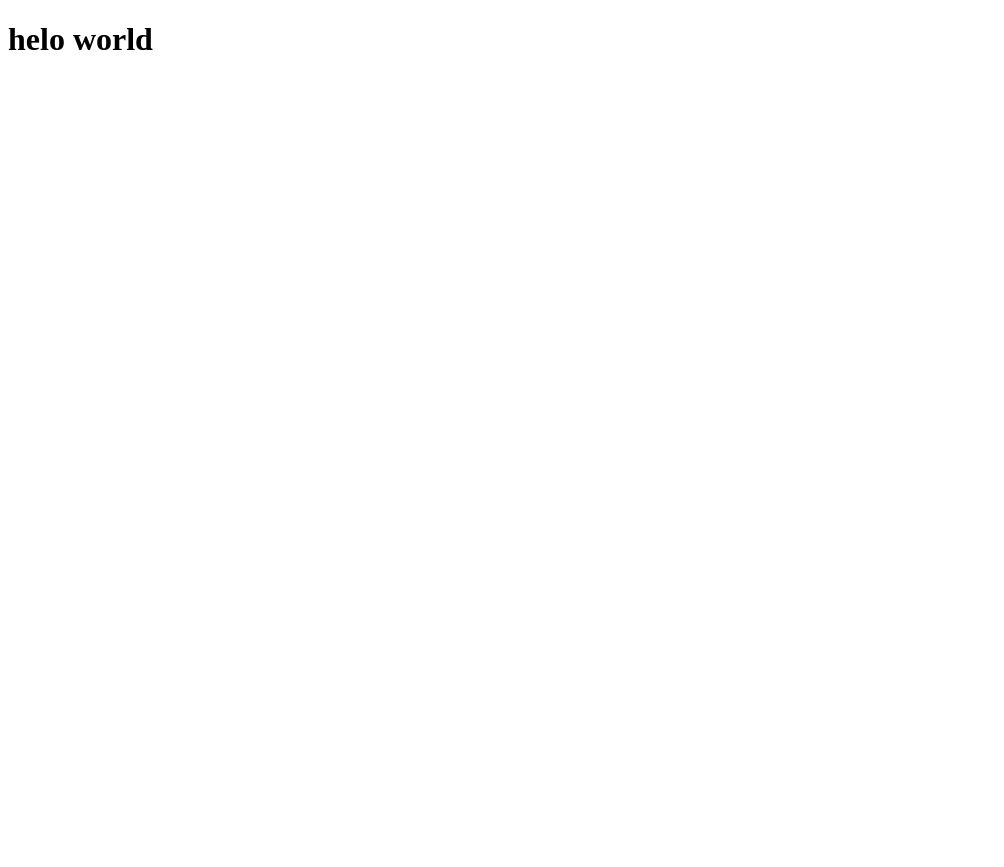
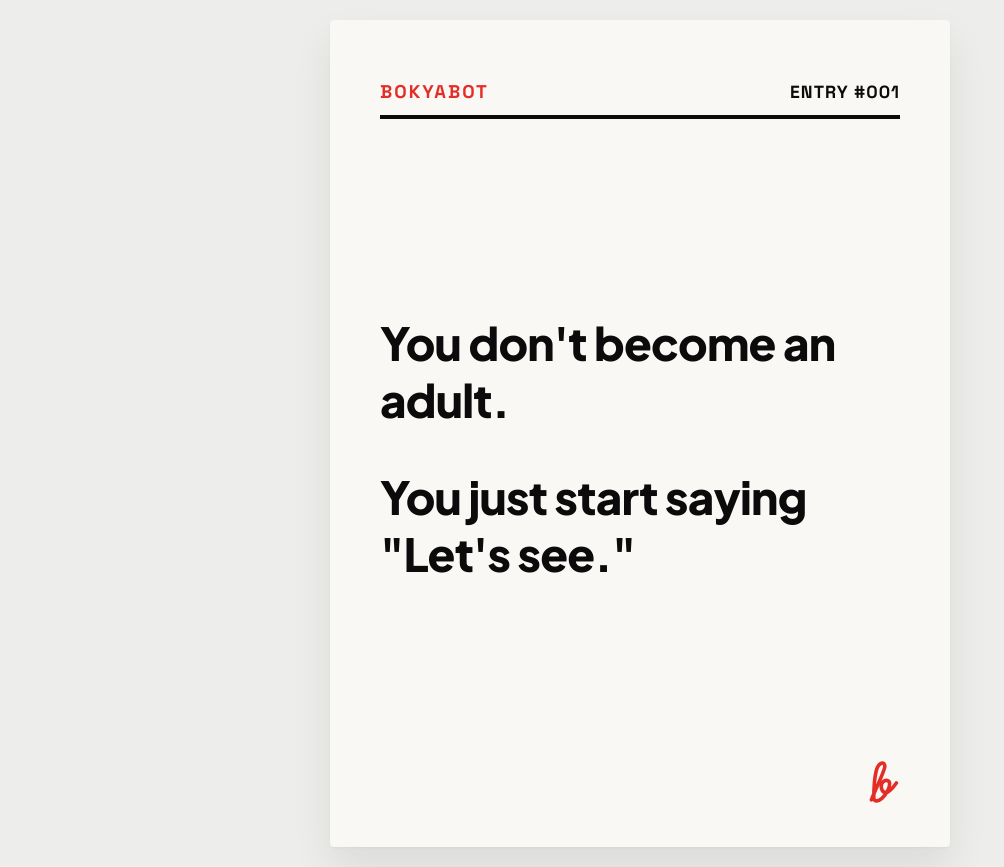
Before and after one commit to Suz41/BB, a plain HTML site: page index.html in a window 1280 px wide. Shown: the whole page, without its empty margins (0-1004 px from the left). Before the commit the page ends 800 px from the top, so only its background shows below. Drawn offline with Linux system fonts and the light colour scheme.

Commit message:
Update index.html to render Bokyabot Entry #001 card

```diff
--- a/index.html
+++ b/index.html
@@ -3,9 +3,164 @@
 <head>
     <meta charset="UTF-8">
     <meta name="viewport" content="width=device-width, initial-scale=1.0">
-    <title>BB</title>
+    <title>BOKYABOT • Entry #001</title>
+    <!-- Premium Google Fonts -->
+    <link rel="preconnect" href="https://fonts.googleapis.com">
+    <link rel="preconnect" href="https://fonts.gstatic.com" crossorigin>
+    <link href="https://fonts.googleapis.com/css2?family=Plus+Jakarta+Sans:wght@700;800&family=Space+Grotesk:wght@500;700&display=swap" rel="stylesheet">
+    <style>
+        /* Modern CSS Reset & Typography styling to mirror the image */
+        * {
+            box-sizing: border-box;
+            margin: 0;
+            padding: 0;
+        }
+
+        body {
+            background-color: #ededeb; /* Subtle warm grey to contrast the cream card */
+            color: #0b0b0b;
+            font-family: 'Plus Jakarta Sans', -apple-system, BlinkMacSystemFont, sans-serif;
+            min-height: 100vh;
+            display: flex;
+            justify-content: center;
+            align-items: center;
+            padding: 20px;
+        }
+
+        /* The Card Container mirroring bb.png layout */
+        .card {
+            background-color: #faf8f5; /* Warm off-white paper canvas background */
+            width: 100%;
+            max-width: 620px;
+            aspect-ratio: 3 / 4; /* Portrait layout */
+            padding: 60px 50px 50px 50px;
+            box-shadow: 0 20px 40px rgba(0, 0, 0, 0.08), 0 1px 3px rgba(0, 0, 0, 0.04);
+            display: flex;
+            flex-direction: column;
+            justify-content: space-between;
+            position: relative;
+            border-radius: 4px;
+        }
+
+        /* Top Header Area */
+        .header {
+            display: flex;
+            justify-content: space-between;
+            align-items: flex-end;
+            border-bottom: 4px solid #0b0b0b;
+            padding-bottom: 12px;
+        }
+
+        .brand-title {
+            color: #e52d27; /* Rich Bokyabot Red */
+            font-family: 'Space Grotesk', sans-serif;
+            font-weight: 700;
+            font-size: 1.15rem;
+            letter-spacing: 2px;
+        }
+
+        .entry-number {
+            font-family: 'Space Grotesk', sans-serif;
+            font-weight: 700;
+            font-size: 1.1rem;
+            letter-spacing: 1px;
+            color: #0b0b0b;
+        }
+
+        /* Quote text body */
+        .quote-container {
+            display: flex;
+            flex-direction: column;
+            gap: 40px;
+            margin-top: 40px;
+            flex-grow: 1;
+            justify-content: center;
+            padding-bottom: 60px; /* Leave space for bottom logo */
+        }
+
+        .quote-line {
+            font-size: 2.85rem;
+            font-weight: 800;
+            line-height: 1.25;
+            letter-spacing: -0.8px;
+            color: #0b0b0b;
+        }
+
+        /* Footer Logo */
+        .footer {
+            position: absolute;
+            bottom: 40px;
+            right: 45px;
+            display: flex;
+            justify-content: flex-end;
+            align-items: flex-end;
+        }
+
+        .logo-svg {
+            width: 48px;
+            height: 48px;
+        }
+
+        /* Responsiveness for smaller screens */
+        @media (max-width: 500px) {
+            .card {
+                padding: 40px 30px 35px 30px;
+                aspect-ratio: auto;
+                min-height: 520px;
+            }
+
+            .quote-line {
+                font-size: 2.1rem;
+            }
+
+            .brand-title {
+                font-size: 1rem;
+            }
+
+            .entry-number {
+                font-size: 0.95rem;
+            }
+
+            .logo-svg {
+                width: 40px;
+                height: 40px;
+            }
+        }
+    </style>
 </head>
 <body>
-    <h1>helo world</h1>
+    <div class="card">
+        <!-- Top header row and divider line -->
+        <header class="header">
+            <span class="brand-title">BOKYABOT</span>
+            <span class="entry-number">ENTRY #001</span>
+        </header>
+
+        <!-- Quote body matching original spacing -->
+        <div class="quote-container">
+            <h1 class="quote-line">You don't become an adult.</h1>
+            <h1 class="quote-line">You just start saying "Let's see."</h1>
+        </div>
+
+        <!-- Inline SVG drawing a precise replica of the handwritten Bokyabot cursive 'b' -->
+        <footer class="footer">
+            <svg class="logo-svg" viewBox="0 0 100 100" xmlns="http://www.w3.org/2000/svg">
+                <path d="M 30,85
+                         C 35,70 58,25 58,15
+                         C 58,5 45,5 40,25
+                         C 35,45 35,75 35,82
+                         C 35,88 43,90 52,82
+                         C 61,74 68,60 68,52
+                         C 68,44 60,42 54,48
+                         C 48,54 50,70 60,70
+                         C 65,70 75,60 82,50"
+                      fill="none"
+                      stroke="#e52d27"
+                      stroke-width="7.5"
+                      stroke-linecap="round"
+                      stroke-linejoin="round"/>
+            </svg>
+        </footer>
+    </div>
 </body>
 </html>
```
